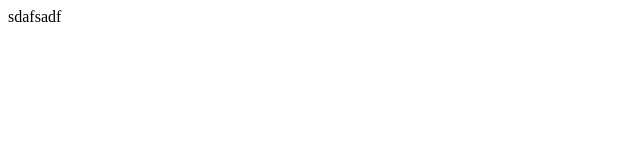
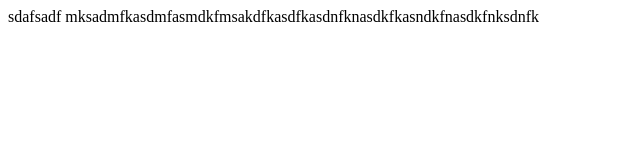
Before and after one commit to xwp123/xwp_project, a plain HTML site: page index.html in a window 1280 px wide. Shown: the whole page, without its empty margins (0-640 px from the left). Drawn offline with Linux system fonts and the light colour scheme.

Commit message:
主管提交

```diff
--- a/index.html
+++ b/index.html
@@ -6,5 +6,6 @@
 	</head>
 	<body>
 		sdafsadf
+		mksadmfkasdmfasmdkfmsakdfkasdfkasdnfknasdkfkasndkfnasdkfnksdnfk
 	</body>
 </html>
```
